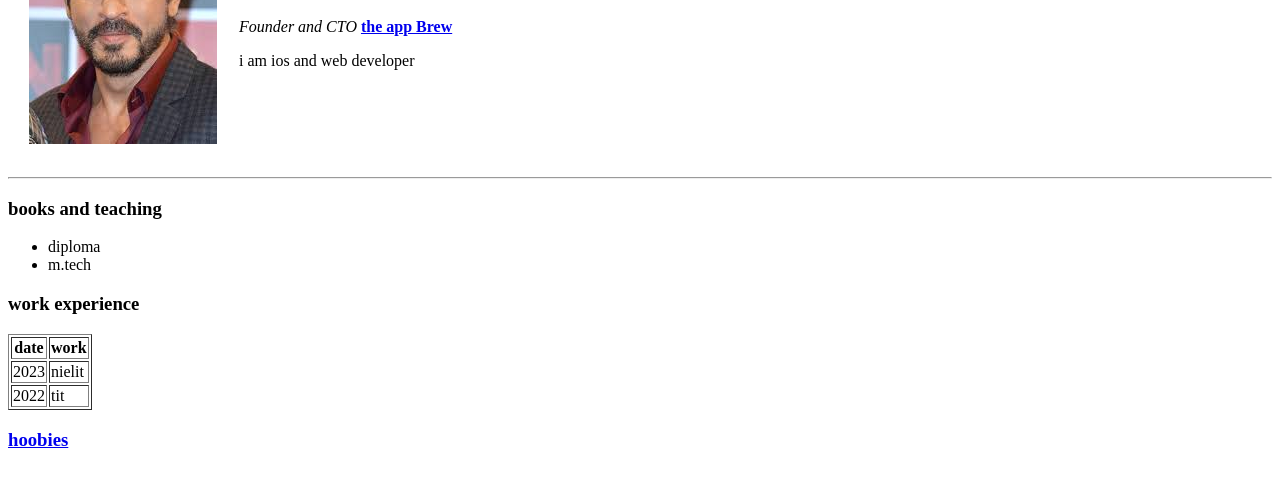
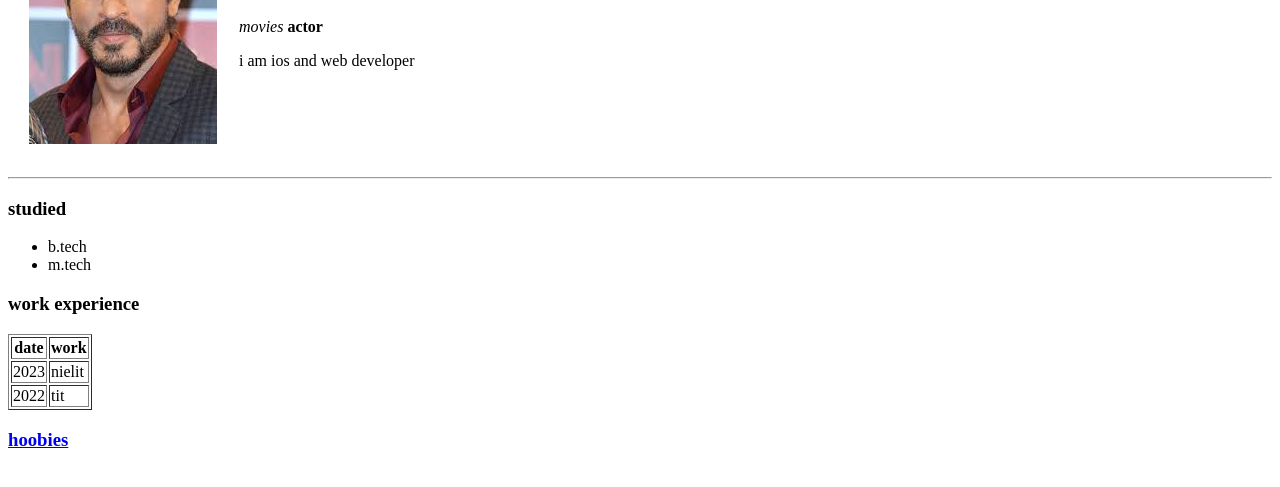
Before and after one commit to IndrajitTripura/ind, a plain HTML site: page index.html in a window 1280 px wide. Shown: the part 153-640 px from the top of the page. Drawn offline with Linux system fonts and the light colour scheme.

Commit message:
Update index.html

```diff
--- a/index.html
+++ b/index.html
@@ -10,16 +10,16 @@
 	<tr>
 		<td><img src="download.jpg"></td>
 		<td> <h1>sarukh khan</h1>
-        <p><em>Founder and CTO </em> <strong><a href="https://en.wikipedia.org/wiki/Power_Rangers">the app Brew</a></strong></p>
+        <p><em>movies </em> <strong>actor</strong></p>
  <p>i am ios and web developer</p></td>
 	</tr>
 
 </table>
 
  <hr>
- <h3>books and teaching</h3>
+ <h3>studied</h3>
  <ul>
- 	<li>diploma </li>
+ 	<li>b.tech </li>
  	<li>m.tech </li>
  </ul>
  <h3>work experience</h3>
```
